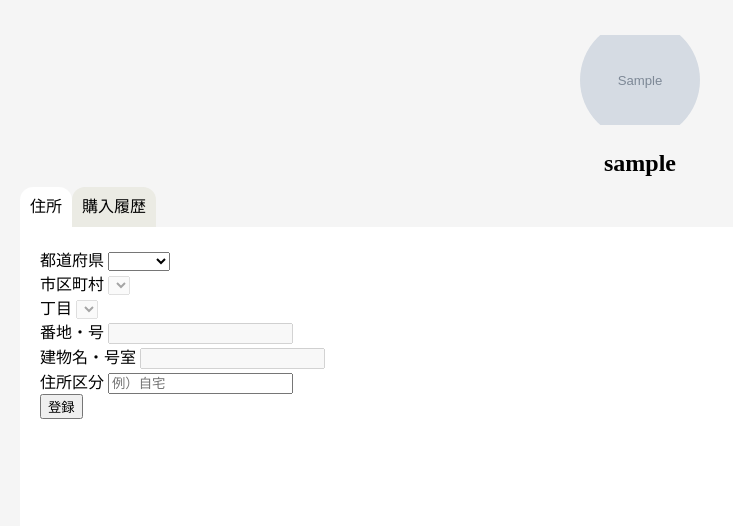
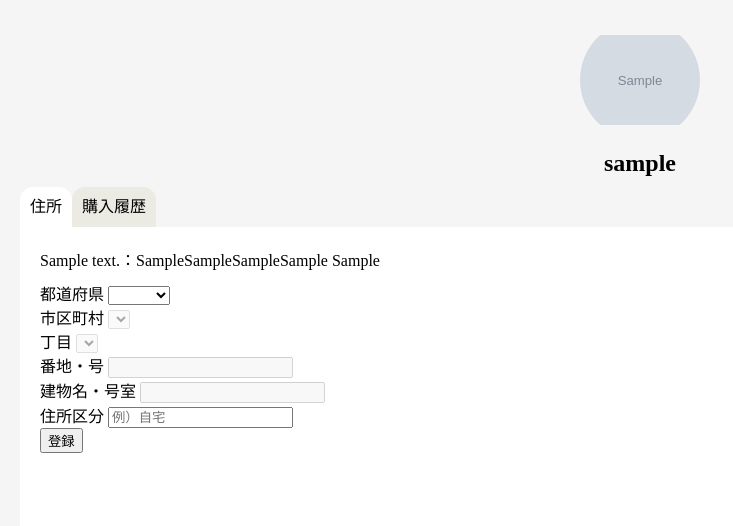
Before and after one commit to timchanpon/basashi_ecsite, a Django app: page /users/user-detail/1/ in a window 1280 px wide. Shown: the part 50-576 px from the top of the page, without its empty margins (0-733 px from the left). Run offline with Django 3.2, Linux system fonts and the light colour scheme; a user stored in the database is signed in; tables that the repository leaves empty hold one stand-in row (values such as "Sample post"); grey boxes marked "Sample" are stand-in pictures; lists and menus that the app fills with data are empty; some libraries are stand-ins or nearby versions.

Commit message:
登録住所表示機能を実装

```diff
--- a/static/css/user_detail.css
+++ b/static/css/user_detail.css
@@ -57,3 +57,9 @@
 
     background: white;
 }
+.user-detail-menu-address-form {
+    margin-top: 10px;
+}
+.user-detail-menu-address-form-view {
+    margin-top: 10px;
+}
--- a/users/templates/user_detail.html
+++ b/users/templates/user_detail.html
@@ -22,6 +22,12 @@
   </div>
   <div class="user-detail-menu-body">
     <div class="user-detail-menu-address" v-if="tabSelected=='address'">
+      {% for address in addresses %}
+        <p>{{ address.address_type }}：{{ address.pref }}{{ address.city }}{{ address.chome }}{{ address.banchi_go }} {{ address.building }}</p>
+      {% empty %}
+        <p>住所が登録されていません。</p>
+      {% endfor %}
+      <div class="user-detail-menu-address-form">
         <p>
           都道府県
           <select v-model="prefId" @change="cityId=null; chome=null; cityName=''; chomeName=''">
@@ -50,7 +56,8 @@
           <p>住所区分 <input name="address_type" maxlength="10" placeholder="例）自宅"></p>
           <button type="submit">登録</button>
         </form>
-      <p>{[ prefName ]}{[ cityName ]}{[ chomeName ]}{[ banchiGo ]} {[ building ]}</p>
+        <p class="user-detail-menu-address-form-view">{[ prefName ]}{[ cityName ]}{[ chomeName ]}{[ banchiGo ]} {[ building ]}</p>
+      </div>
     </div>
   </div>
 </div>
--- a/users/views.py
+++ b/users/views.py
@@ -3,6 +3,7 @@ from django.shortcuts import redirect
 from django.urls import reverse
 from django.contrib.auth.mixins import LoginRequiredMixin
 
+from addresses.models import Address
 from posts.models import Post
 from .models import CustomUser, ShoppingCart
 
@@ -32,3 +33,11 @@ class RemoveFromShoppingCartView(LoginRequiredMixin, generic.View):
 class UserDetailView(LoginRequiredMixin, generic.DetailView):
     model = CustomUser
     template_name = 'user_detail.html'
+
+    def get_context_data(self, **kwargs):
+        context = super().get_context_data(**kwargs)
+        user = self.request.user
+        addresses = Address.objects.filter(user=user)
+        context['addresses'] = addresses
+
+        return context
```
Lines whose indentation alone changed are shown as unchanged.
